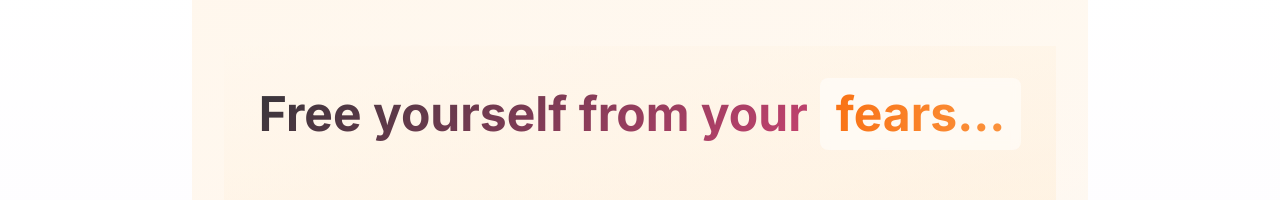
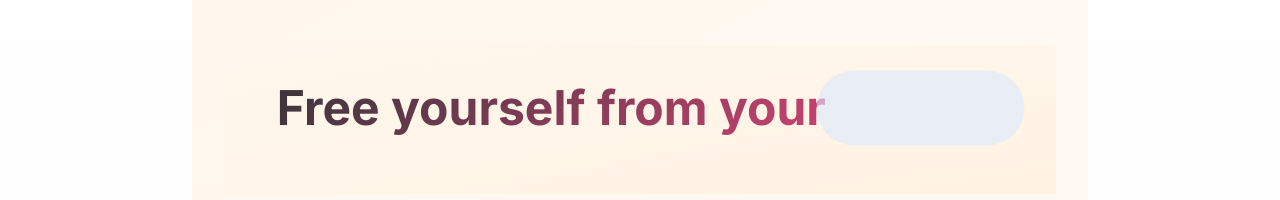
Before and after one commit to nabilrehman/podr-ai-website, a Next.js app: page / in a window 1280 px wide. Shown: the part 122-322 px from the top of the page. Built offline with nearby package versions, Linux system fonts and the light colour scheme.

Commit message:
Improve RotatingTagline: Match exact design - static first part, soft blue pill background, clean fade animation

```diff
--- a/components/RotatingTagline.tsx
+++ b/components/RotatingTagline.tsx
@@ -27,47 +27,37 @@ export default function RotatingTagline() {
             <div className="absolute inset-0 bg-gradient-to-br from-orange-50 to-orange-100 opacity-50" />
             <h1 className="relative text-4xl sm:text-5xl lg:text-6xl font-semibold text-center leading-tight">
                 <div className="inline-flex items-center justify-center whitespace-nowrap">
-                    <span className="text-gray-900">Free yourself from your</span>
+                    <span className="text-gray-900 static">Free yourself from your</span>
+                    <div className="relative ml-3 inline-block">
                         <AnimatePresence mode="wait">
                             <motion.div
                                 key={index}
-                            className="relative ml-3 inline-block bg-white/50 backdrop-blur-sm rounded-lg px-4 py-1.5"
-                            initial={{ opacity: 0, y: 10 }}
-                            animate={{ opacity: 1, y: 0 }}
-                            exit={{ opacity: 0, y: -10 }}
+                                className="relative inline-block"
+                                initial={{ opacity: 0 }}
+                                animate={{ opacity: 1 }}
+                                exit={{ opacity: 0 }}
                                 transition={{
-                                duration: 0.2,
+                                    duration: 0.15,
                                     ease: "easeOut"
                                 }}
                             >
-                            <span
-                                className="text-transparent bg-clip-text bg-gradient-to-r from-orange-500 to-orange-400 font-bold"
-                                style={{
-                                    WebkitBackgroundClip: 'text'
-                                }}
-                            >
+                                <span className="relative z-10 text-gray-800 font-semibold">
                                     {phrases[index]}
                                 </span>
+                                <div
+                                    className="absolute inset-0 -mx-3 -my-1 bg-blue-100/60 rounded-full"
+                                    style={{
+                                        padding: '0.25rem 1rem',
+                                        transform: 'scale(1.1)',
+                                        zIndex: 0
+                                    }}
+                                />
                             </motion.div>
                         </AnimatePresence>
                     </div>
+                </div>
             </h1>
-            <style jsx global>{`
-                @keyframes shine {
-                    0% {
-                        background-position: 0% center;
-                        filter: brightness(1);
-                    }
-                    50% {
-                        background-position: 100% center;
-                        filter: brightness(1.2);
-                    }
-                    100% {
-                        background-position: 200% center;
-                        filter: brightness(1);
-                    }
-                }
-            `}</style>
+
         </div>
     );
 }
```
Lines whose indentation alone changed are shown as unchanged.
